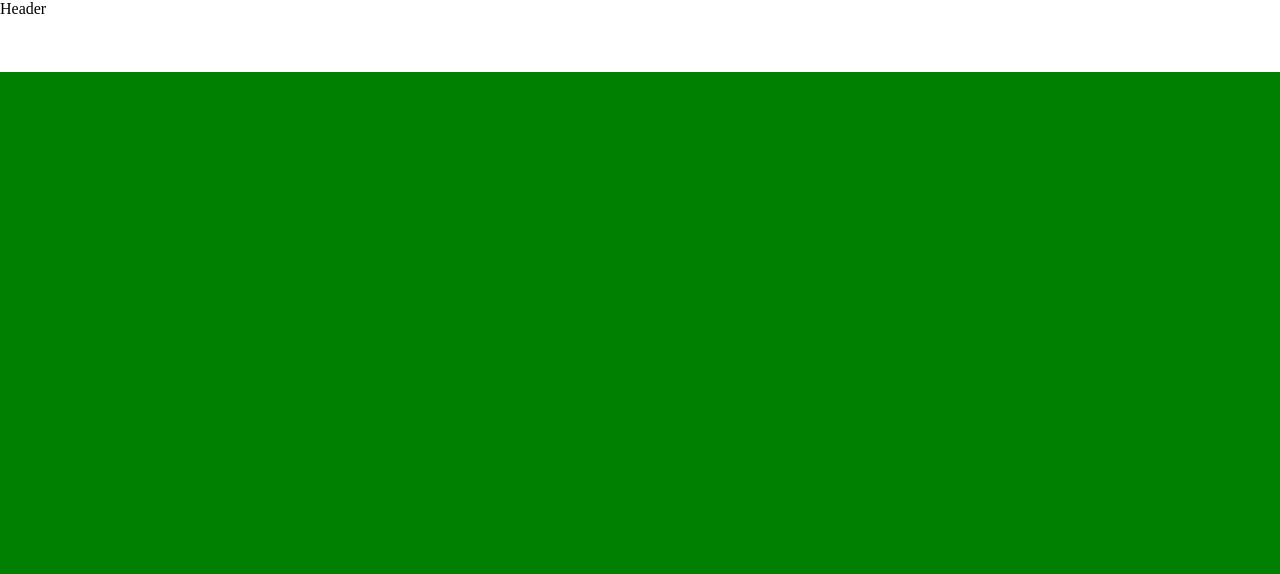
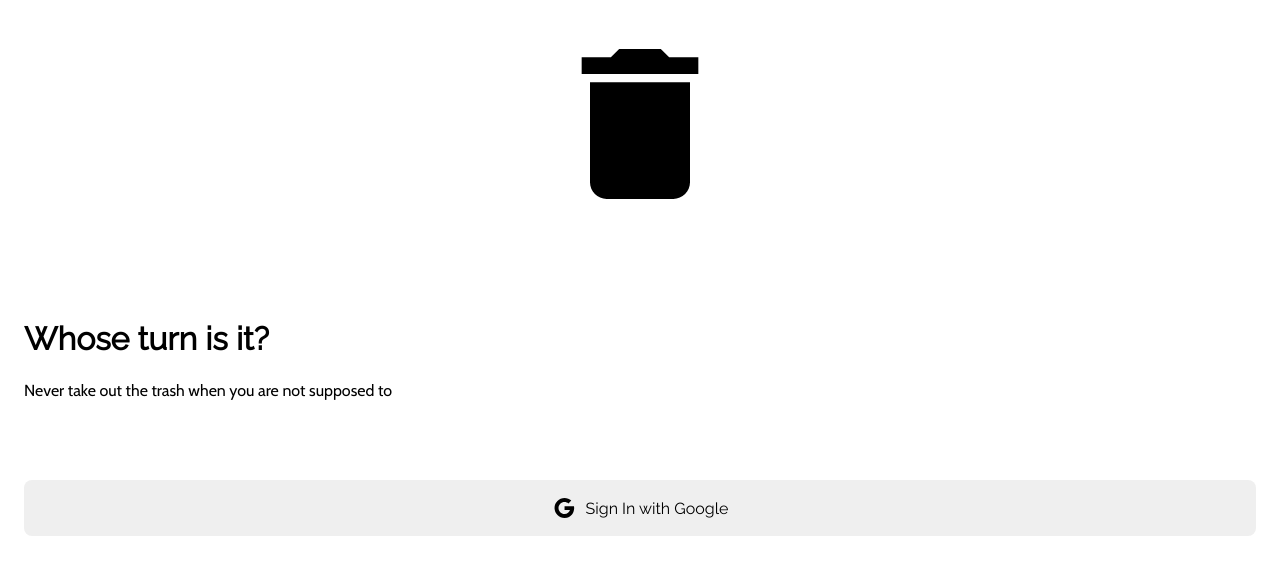
Before and after one commit to kevincastrochavez/trash-turn, a React (Create React App) app: page / in a window 1280 px wide. Shown: the top 574 px of the page. Built offline with nearby package versions, Linux system fonts and the light colour scheme.

Commit message:
added variables file with sizes and fonts, imported fonts, created the login and button component and included those on the app

```diff
--- a/package.json
+++ b/package.json
@@ -3,6 +3,10 @@
   "version": "0.1.0",
   "private": true,
   "dependencies": {
+    "@emotion/react": "^11.10.4",
+    "@emotion/styled": "^11.10.4",
+    "@mui/icons-material": "^5.10.9",
+    "@mui/material": "^5.10.11",
     "@testing-library/jest-dom": "^5.16.5",
     "@testing-library/react": "^13.4.0",
     "@testing-library/user-event": "^13.5.0",
--- a/public/index.html
+++ b/public/index.html
@@ -4,6 +4,12 @@
     <meta charset="utf-8" />
     <link rel="icon" href="%PUBLIC_URL%/favicon.ico" />
     <meta name="viewport" content="width=device-width, initial-scale=1" />
+    <link rel="preconnect" href="https://fonts.googleapis.com" />
+    <link rel="preconnect" href="https://fonts.gstatic.com" crossorigin />
+    <link
+      href="https://fonts.googleapis.com/css2?family=Cabin&family=Raleway&display=swap"
+      rel="stylesheet"
+    />
     <meta name="theme-color" content="#000000" />
     <meta
       name="description"
--- a/src/App.js
+++ b/src/App.js
@@ -1,11 +1,11 @@
 import Layout from './components/Layout';
-import Header from './components/Header';
+// import Header from './components/Header';
 
 function App() {
   return (
     <div className='app'>
-      <Header></Header>
-      <Layout></Layout>
+      {/* <Header></Header> */}
+      <Layout />
     </div>
   );
 }
--- /dev/null
+++ b/src/components/Button.js
@@ -0,0 +1,12 @@
+import React from 'react';
+
+function Button({ Icon, text }) {
+  return (
+    <button className='buttonComponent'>
+      {Icon && <Icon />}
+      {text}
+    </button>
+  );
+}
+
+export default Button;
--- a/src/components/Layout.js
+++ b/src/components/Layout.js
@@ -1,7 +1,13 @@
 import React from 'react';
 
+import Login from './Login';
+
 function Layout() {
-  return <div className='layout'></div>;
+  return (
+    <div className='layout'>
+      <Login />
+    </div>
+  );
 }
 
 export default Layout;
--- /dev/null
+++ b/src/components/Login.js
@@ -0,0 +1,31 @@
+import React, { useState } from 'react';
+import DeleteIcon from '@mui/icons-material/Delete';
+import GoogleIcon from '@mui/icons-material/Google';
+
+import Button from '../components/Button';
+
+function Login() {
+  const [loginClass, setLoginClass] = useState('loginStart');
+
+  setTimeout(() => {
+    setLoginClass('loginStill');
+  }, 2000);
+
+  return (
+    <div className={loginClass}>
+      <div className='loginStart__icon'>
+        <DeleteIcon />
+      </div>
+
+      <div className='loginStill__loginInfo'>
+        <h1>Whose turn is it?</h1>
+
+        <p>Never take out the trash when you are not supposed to</p>
+
+        <Button Icon={GoogleIcon} text='Sign In with Google' />
+      </div>
+    </div>
+  );
+}
+
+export default Login;
--- /dev/null
+++ b/src/styles/button.scss
@@ -0,0 +1,12 @@
+.buttonComponent {
+  padding: 16px 0;
+  height: wrap;
+  border-radius: 8px;
+  border: none;
+  font-size: $p1-size;
+
+  display: flex;
+  justify-content: center;
+  align-items: center;
+  gap: 10px;
+}
--- a/src/styles/layout.scss
+++ b/src/styles/layout.scss
@@ -2,5 +2,4 @@
   padding: 24px;
   height: 100%;
   width: 100%;
-  background-color: green;
 }
--- /dev/null
+++ b/src/styles/login.scss
@@ -0,0 +1,27 @@
+.loginStart {
+  transform: translateY(200px);
+
+  &__icon {
+    display: flex;
+    justify-content: center;
+
+    & svg {
+      font-size: 200px;
+    }
+  }
+}
+
+.loginStill {
+  transform: translateY(0%);
+  transition: transform 2s ease-in-out;
+
+  &__loginInfo {
+    display: grid;
+    gap: 24px;
+    margin-top: 96px;
+
+    & button {
+      margin-top: 56px;
+    }
+  }
+}
--- a/src/styles/main.scss
+++ b/src/styles/main.scss
@@ -4,11 +4,22 @@
   box-sizing: border-box;
 }
 
-body {
-  // height: 100vh;
-  // width: 100vw;
-}
-
+@import './variables.scss';
 @import './app.scss';
 @import './header.scss';
 @import './layout.scss';
+@import './login.scss';
+@import './button.scss';
+
+h1,
+h2,
+h3,
+h4,
+a,
+button {
+  font-family: $heading-font;
+}
+
+p {
+  font-family: $paragraph-font;
+}
--- /dev/null
+++ b/src/styles/variables.scss
@@ -0,0 +1,20 @@
+$heading-font: 'Raleway', sans-serif;
+$paragraph-font: 'Cabin', sans-serif;
+
+$h1-size: 40px;
+$h2-size: 32px;
+$h3-size: 24px;
+$h4-size: 18px;
+
+$p1-size: 16px;
+$p2-size: 14px;
+$p3-size: 12px;
+
+$label1-size: 20px;
+$label2-size: 16px;
+$label3-size: 14px;
+$label4-size: 12px;
+
+$heading-lineHeight: 125%;
+$paragraph-lineHeight: 150%;
+$label-lineHeight: 125%;
```
Also changed, not shown: 1 other file (tests, documents, lock files or other folders).
